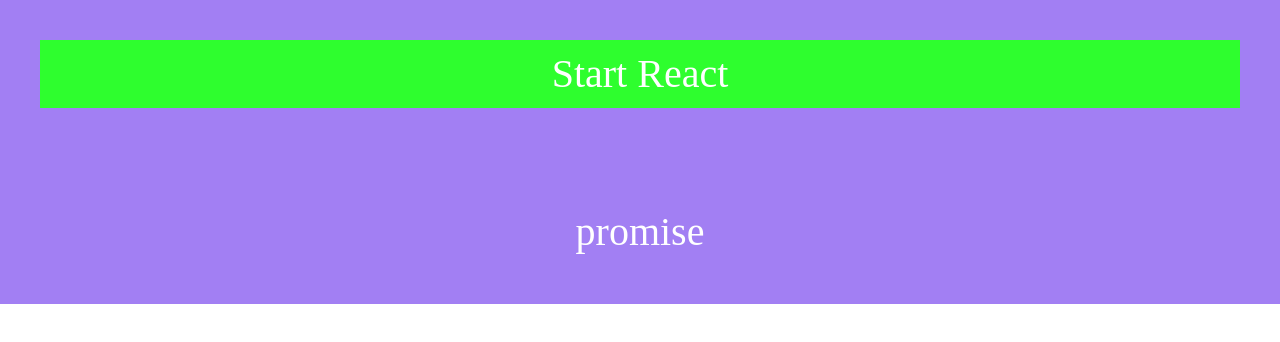
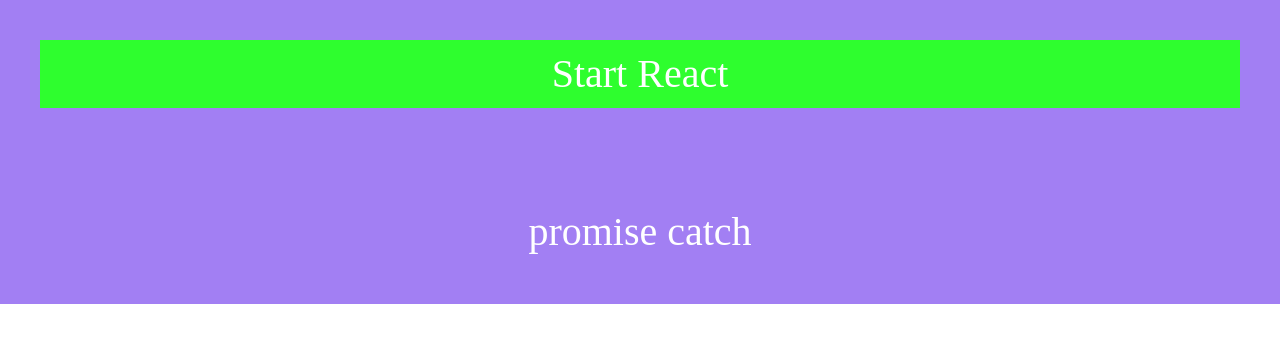
Before and after one commit to lee-kangpyo/react-start, a React (Create React App) app in the folder client/: page / in a window 1280 px wide. Shown: the top 342 px of the page. Built offline with nearby package versions, Linux system fonts and the light colour scheme.

Commit message:
promise catch

```diff
--- a/client/src/App.js
+++ b/client/src/App.js
@@ -1,13 +1,13 @@
 import React from 'react';
 import './App.css';
-import Promise from './component2/R064_Promise'
+import PromiseCatch from './component2/R065_PromiseCatch'
 import 'bootstrap/dist/css/bootstrap.css'
 
 function App() {
   return (
     <div className='app'>
       <h1 className='title'>Start React</h1>
-      <Promise />
+      <PromiseCatch />
     </div>
   );
 }
--- /dev/null
+++ b/client/src/component2/R065_PromiseCatch.js
@@ -0,0 +1,19 @@
+import React, { Component } from 'react';
+
+class R065_PrimiseCatch extends Component {
+    componentDidMount(){
+        new Promise((resove, reject) => {
+              reject("에러 발생");
+        })
+        .then(result => console.log("then : " + result))
+        .catch(result => console.log("catch : " + result));
+    }
+    render() {
+
+        return (
+            <h1>promise catch</h1>
+        );
+    }
+}
+
+export default R065_PrimiseCatch;
```
